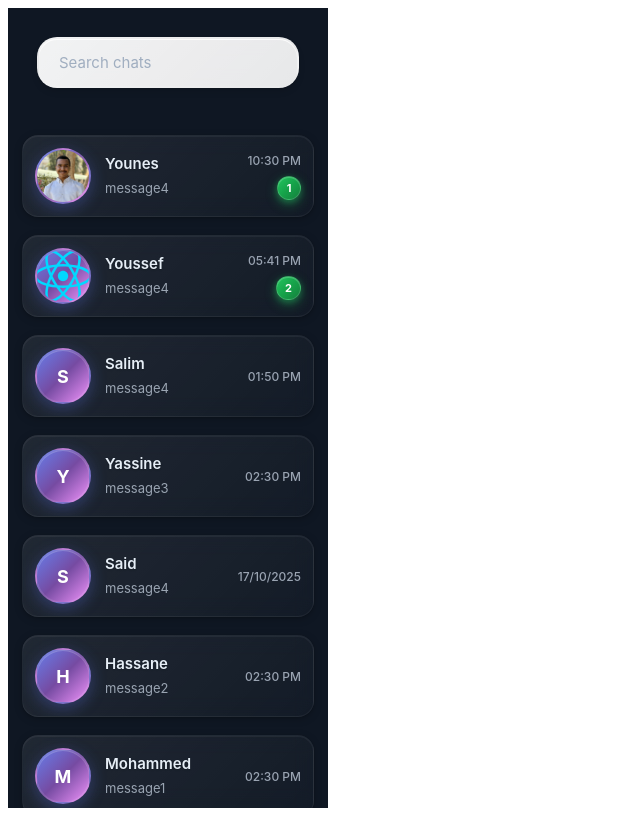
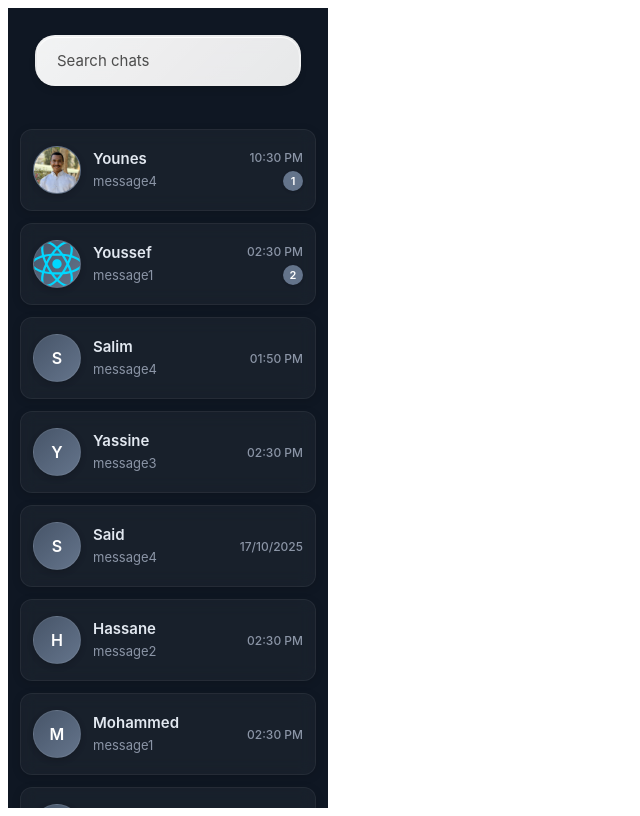
Before and after one commit to YounesPRY/chatAppProject, a React (Vite) app: page / in a window 1280 px wide. Shown: the whole page, without its empty margins (0-640 px from the left). Built offline with nearby package versions, Linux system fonts and the light colour scheme.

Commit message:
improved css

```diff
--- a/src/components/SideBar/SideBar.jsx
+++ b/src/components/SideBar/SideBar.jsx
@@ -53,7 +53,7 @@ const chats = [
       },
       message4:{
         text:"message4",
-        createdAt:"2025-11-17T17:41:00"
+        createdAt:"2025-11-16T17:41:00"
       },
     },
     lastMessage :{text:"lest go for it tomorrow" , createdAt:"2025-11-17T17:41:00"},
--- a/src/components/SideBar/chatListItem.css
+++ b/src/components/SideBar/chatListItem.css
@@ -1,20 +1,17 @@
-
 
 :root{
-  --bg: #0f1723;           /* dark page background */
-  --panel: linear-gradient(135deg, rgba(255,255,255,0.08) 0%, rgba(255,255,255,0.02) 100%);
-  --muted: #9aa4b2;
-  --accent: #22c55e;       /* green badge */
-  --accent-2: #2dd4bf;     /* teal for subtle highlights */
-  --glass: rgba(255,255,255,0.05);
-  --shadow: 0 8px 25px rgba(2,6,23,0.5), 0 3px 10px rgba(0,0,0,0.3);
-  --shadow-hover: 0 12px 35px rgba(102,126,234,0.25), 0 5px 15px rgba(0,0,0,0.4);
-  --radius: 16px;
-  --avatar-size: 56px;
-  --gap: 14px;
-  --gradient-border: linear-gradient(135deg, #667eea 0%, #764ba2 25%, #f093fb 50%, #4facfe 75%, #00f2fe 100%);
+  --bg: #0f1723;
+  --panel: rgba(255,255,255,0.04);
+  --muted: #8b95a6;
+  --accent: #6b7280;
+  --accent-2: #9ca3af;
+  --glass: rgba(255,255,255,0.03);
+  --shadow: 0 2px 8px rgba(0,0,0,0.15);
+  --shadow-hover: 0 4px 12px rgba(0,0,0,0.2);
+  --radius: 12px;
+  --avatar-size: 48px;
+  --gap: 12px;
   --font-sans: Inter, ui-sans-serif, system-ui, -apple-system, "Segoe UI", Roboto, "Helvetica Neue", Arial;
-  --font-serif: "Times New Roman", Times, serif;
 }
 
 /* global reset for this component file only */
@@ -24,15 +21,15 @@
   max-width: 320px;
   display: flex;
   flex-direction: column;
-  gap: 12px;
-  padding: 14px;
+  gap: 8px;
+  padding: 12px;
   background: var(--bg);
   min-height: 100vh;
-  color: #e6eef6;
+  color: #e2e8f0;
   overflow-y: auto;
   overflow-x: hidden;
   scrollbar-width: thin;
-  scrollbar-color: rgba(102,126,234,0.3) transparent;
+  scrollbar-color: rgba(148,163,184,0.2) transparent;
   max-height: 100vh;
 }
 
@@ -45,82 +42,44 @@
 }
 
 .sidebar::-webkit-scrollbar-thumb {
-  background: rgba(102,126,234,0.3);
+  background: rgba(148,163,184,0.2);
   border-radius: 10px;
 }
 
 .sidebar::-webkit-scrollbar-thumb:hover {
-  background: rgba(102,126,234,0.5);
+  background: rgba(148,163,184,0.3);
 }
 
-/* chat item as soft card with glassmorphism */
+/* chat item as soft card */
 .chat_container {
   display: flex;
   align-items: center;
   gap: var(--gap);
-  padding: 40px 12px;
+  padding: 16px 12px;
   border-radius: var(--radius);
   background: var(--panel);
-  backdrop-filter: blur(10px);
-  transition: all 0.3s cubic-bezier(0.4, 0, 0.2, 1);
+  backdrop-filter: blur(8px);
+  transition: background-color 0.2s ease, border-color 0.2s ease;
   cursor: pointer;
-  border: 1px solid rgba(255,255,255,0.05);
+  border: 1px solid rgba(255,255,255,0.06);
   position: relative;
-  overflow: hidden;
-  box-shadow:
-    0 2px 8px rgba(0,0,0,0.2),
-    0 1px 3px rgba(0,0,0,0.15),
-    inset 0 1px 0 rgba(255,255,255,0.05);
+  box-shadow: var(--shadow);
 }
 
-/* Gradient border effect on hover */
-.chat_container::before {
-  content: '';
-  position: absolute;
-  top: 0;
-  left: 0;
-  right: 0;
-  bottom: 0;
-  border-radius: var(--radius);
-  padding: 1.5px;
-  background: var(--gradient-border);
-  -webkit-mask: linear-gradient(#fff 0 0) content-box, linear-gradient(#fff 0 0);
-  -webkit-mask-composite: xor;
-  mask: linear-gradient(#fff 0 0) content-box, linear-gradient(#fff 0 0);
-  mask-composite: exclude;
-  opacity: 0;
-  transition: opacity 0.3s cubic-bezier(0.4, 0, 0.2, 1);
-  pointer-events: none;
-}
-
-/* floating effect on hover */
 .chat_container:hover {
-  transform: translateY(-3px) scale(1.01);
+  background: rgba(255,255,255,0.06);
+  border-color: rgba(255,255,255,0.1);
   box-shadow: var(--shadow-hover);
-  background: linear-gradient(135deg, rgba(255,255,255,0.12) 0%, rgba(255,255,255,0.04) 100%);
-  border-color: rgba(255,255,255,0.1);
-}
-
-.chat_container:hover::before {
-  opacity: 1;
 }
 
 /* active / selected state */
 .chat_container.active {
-  background: linear-gradient(135deg, rgba(102,126,234,0.15) 0%, rgba(118,75,162,0.08) 100%);
-  border-color: rgba(102,126,234,0.3);
-  box-shadow:
-    0 0 0 3px rgba(102,126,234,0.15),
-    0 8px 20px rgba(102,126,234,0.2),
-    0 3px 8px rgba(0,0,0,0.3);
-  transform: translateY(-1px);
+  background: rgba(255,255,255,0.08);
+  border-color: rgba(255,255,255,0.12);
+  box-shadow: 0 0 0 1px rgba(255,255,255,0.1), var(--shadow-hover);
 }
 
-.chat_container.active::before {
-  opacity: 0.8;
-}
-
-/* avatar styling with gradient border */
+/* avatar styling */
 .avatar {
   width: var(--avatar-size);
   height: var(--avatar-size);
@@ -130,26 +89,17 @@
   justify-content: center;
   flex-shrink: 0;
   overflow: hidden;
-  background: linear-gradient(135deg, #667eea 0%, #764ba2 50%, #f093fb 100%);
+  background: linear-gradient(135deg, #475569 0%, #64748b 100%);
   color: white;
-  font-weight: 700;
-  font-size: 18px;
-  box-shadow:
-    0 4px 15px rgba(102,126,234,0.4),
-    0 2px 8px rgba(0,0,0,0.3),
-    inset 0 1px 0 rgba(255,255,255,0.2);
-  transition: all 0.3s cubic-bezier(0.4, 0, 0.2, 1);
-  position: relative;
-  border: 2px solid rgba(255,255,255,0.1);
+  font-weight: 600;
+  font-size: 16px;
+  box-shadow: 0 2px 6px rgba(0,0,0,0.2);
+  transition: box-shadow 0.2s ease;
+  border: 1px solid rgba(255,255,255,0.08);
 }
 
 .chat_container:hover .avatar {
-  transform: scale(1.05);
-  box-shadow:
-    0 6px 20px rgba(102,126,234,0.5),
-    0 3px 10px rgba(0,0,0,0.4),
-    inset 0 1px 0 rgba(255,255,255,0.3);
-  border-color: rgba(255,255,255,0.2);
+  box-shadow: 0 3px 8px rgba(0,0,0,0.25);
 }
 
 .avatar img {
@@ -157,11 +107,6 @@
   height: 100%;
   object-fit: cover;
   display: block;
-  transition: transform 0.3s cubic-bezier(0.4, 0, 0.2, 1);
-}
-
-.chat_container:hover .avatar img {
-  transform: scale(1.1);
 }
 
 /* text area layout */
@@ -177,24 +122,22 @@
 .name_lastmsg {
   display: flex;
   flex-direction: column;
-  gap: 6px;
+  gap: 4px;
   min-width: 0;
 }
 
 .name {
-  color: #e6eef6;
+  color: #e2e8f0;
   font-weight: 600;
   font-size: 15px;
   white-space: nowrap;
   overflow: hidden;
   text-overflow: ellipsis;
-  transition: color 0.3s ease, transform 0.3s ease;
-  text-shadow: 0 1px 2px rgba(0,0,0,0.2);
+  transition: color 0.2s ease;
 }
 
 .chat_container:hover .name {
-  color: #ffffff;
-  transform: translateX(2px);
+  color: #f1f5f9;
 }
 
 .lastMsg {
@@ -204,12 +147,11 @@
   white-space: nowrap;
   overflow: hidden;
   text-overflow: ellipsis;
-  transition: color 0.3s ease, opacity 0.3s ease;
+  transition: color 0.2s ease;
 }
 
 .chat_container:hover .lastMsg {
-  color: #cbd5e0;
-  opacity: 0.9;
+  color: #a8b3c2;
 }
 
 /* right column: time + unread */
@@ -217,133 +159,64 @@
   display: flex;
   flex-direction: column;
   align-items: flex-end;
-  gap: 8px;
+  gap: 6px;
 }
+
 .hidden {
-    display: none;
+  display: none;
 }
 
 .time {
   color: var(--muted);
   font-size: 12px;
-  transition: color 0.3s ease, transform 0.3s ease;
+  transition: color 0.2s ease;
   font-weight: 500;
 }
 
 .chat_container:hover .time {
-  color: #a0aec0;
-  transform: translateX(-2px);
+  color: #94a3b8;
 }
 
-/* unread badge — fancy pill with glow effect */
+/* unread badge */
 .count {
-  min-width: 24px;
-  height: 24px;
-  padding: 0 8px;
+  min-width: 20px;
+  height: 20px;
+  padding: 0 6px;
   display: inline-flex;
   align-items: center;
   justify-content: center;
-  background: linear-gradient(135deg, #22c55e 0%, #16a34a 50%, #15803d 100%);
+  background: #64748b;
   color: white;
-  font-weight: 700;
+  font-weight: 600;
   font-size: 11px;
-  border-radius: 999px;
-  box-shadow:
-    0 4px 12px rgba(34,197,94,0.4),
-    0 2px 6px rgba(34,197,94,0.3),
-    inset 0 1px 0 rgba(255,255,255,0.2);
-  transition: all 0.3s cubic-bezier(0.4, 0, 0.2, 1);
-  border: 1px solid rgba(255,255,255,0.15);
-  position: relative;
-  overflow: hidden;
-}
-
-.count::before {
-  content: '';
-  position: absolute;
-  top: -50%;
-  left: -50%;
-  width: 200%;
-  height: 200%;
-  background: radial-gradient(circle, rgba(255,255,255,0.3) 0%, transparent 70%);
-  opacity: 0;
-  transition: opacity 0.3s ease;
+  border-radius: 10px;
+  box-shadow: 0 1px 3px rgba(0,0,0,0.2);
+  transition: background-color 0.2s ease;
 }
 
 .chat_container:hover .count {
-  transform: scale(1.1);
-  box-shadow:
-    0 6px 16px rgba(34,197,94,0.5),
-    0 3px 8px rgba(34,197,94,0.4),
-    inset 0 1px 0 rgba(255,255,255,0.3);
-  animation: badgePulse 2s cubic-bezier(0.4, 0, 0.6, 1) infinite;
-}
-
-.chat_container:hover .count::before {
-  opacity: 1;
-}
-
-@keyframes badgePulse {
-  0%, 100% {
-    box-shadow:
-      0 6px 16px rgba(34,197,94,0.5),
-      0 3px 8px rgba(34,197,94,0.4),
-      inset 0 1px 0 rgba(255,255,255,0.3);
-  }
-  50% {
-    box-shadow:
-      0 8px 20px rgba(34,197,94,0.6),
-      0 4px 10px rgba(34,197,94,0.5),
-      inset 0 1px 0 rgba(255,255,255,0.3);
-  }
+  background: #475569;
 }
 
 /* small responsive tweak: hide last message on very small screens */
 @media (max-width: 420px) {
   .lastMsg { display: none; }
   .name { font-size: 14px; }
-  .avatar { width: 48px; height: 48px; }
+  .avatar { width: 44px; height: 44px; font-size: 14px; }
 }
 
 /* optional tiny separators */
 .chat_container + .chat_container {
-  margin-top: 6px;
+  margin-top: 4px;
 }
 
 /* aria-focus visible for keyboard navigation */
 .chat_container:focus {
-  outline: 3px solid rgba(102,126,234,0.4);
-  outline-offset: 3px;
-  box-shadow:
-    0 0 0 3px rgba(102,126,234,0.2),
-    0 8px 20px rgba(102,126,234,0.3),
-    0 3px 8px rgba(0,0,0,0.3);
+  outline: 2px solid rgba(148,163,184,0.4);
+  outline-offset: 2px;
 }
 
 .chat_container:focus-visible {
-  outline: 3px solid rgba(102,126,234,0.5);
-  outline-offset: 3px;
+  outline: 2px solid rgba(148,163,184,0.5);
+  outline-offset: 2px;
 }
-
-/* Smooth entry animation */
-@keyframes slideIn {
-  from {
-    opacity: 0;
-    transform: translateX(-10px);
-  }
-  to {
-    opacity: 1;
-    transform: translateX(0);
-  }
-}
-
-.chat_container {
-  animation: slideIn 0.4s cubic-bezier(0.4, 0, 0.2, 1) backwards;
-}
-
-.chat_container:nth-child(1) { animation-delay: 0.05s; }
-.chat_container:nth-child(2) { animation-delay: 0.1s; }
-.chat_container:nth-child(3) { animation-delay: 0.15s; }
-.chat_container:nth-child(4) { animation-delay: 0.2s; }
-.chat_container:nth-child(5) { animation-delay: 0.25s; }
-.chat_container:nth-child(n+6) { animation-delay: 0.3s; }
--- a/src/components/SideBar/searchInputStyle.css
+++ b/src/components/SideBar/searchInputStyle.css
@@ -50,7 +50,7 @@
 }
 
 .searchInput::placeholder {
-    color: #a0aec0;
+    color: #4d4d4d;
     font-weight: 400;
     transition: color 0.3s ease;
 }
@@ -65,7 +65,7 @@
 }
 
 .searchInput:hover::placeholder {
-    color: #718096;
+    color: #24282e;
 }
 
 .searchInput:focus {
@@ -82,7 +82,7 @@
 }
 
 .searchInput:focus::placeholder {
-    color: #cbd5e0;
+    color: #050505;
     transform: translateX(-5px);
     transition: all 0.3s ease;
 }
```
